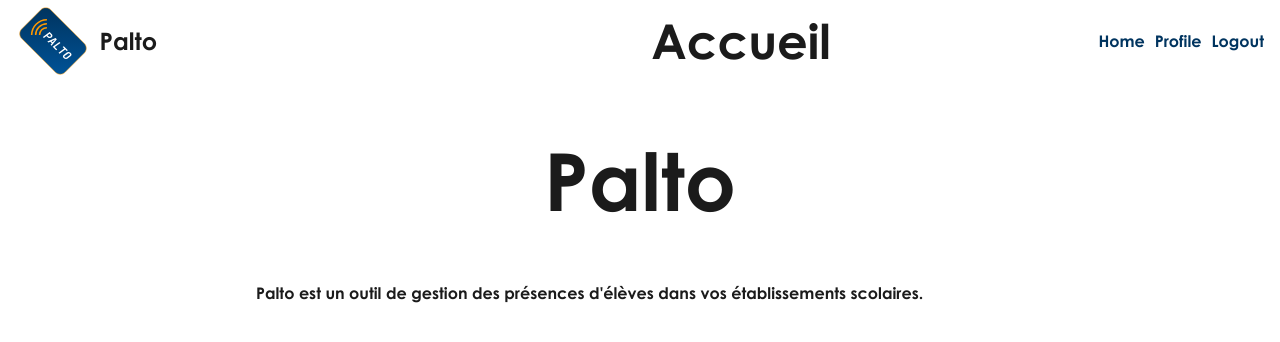
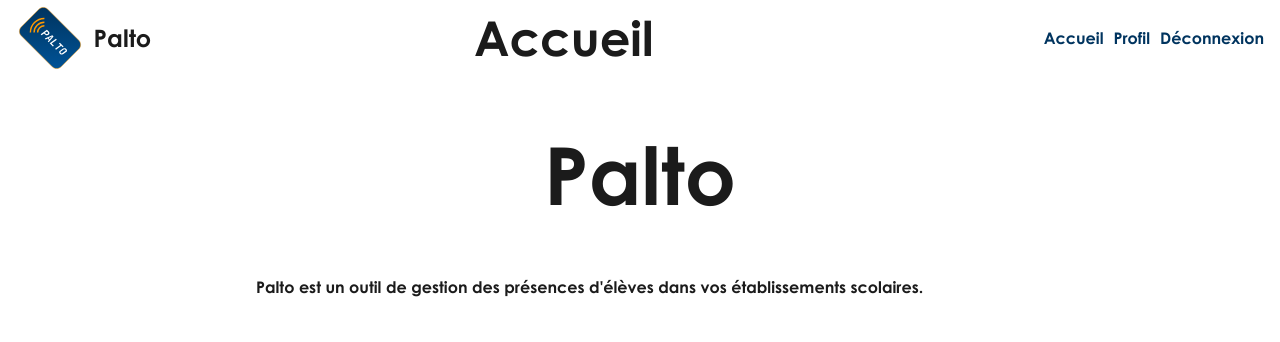
Before and after one commit to Faraphel/Palto-Server, a Django app: page / in a window 1280 px wide. Shown: the top 342 px of the page. Run offline with Django 4.2, Linux system fonts and the light colour scheme; the visitor is signed in with stand-in values (Sample User, id 1).

Commit message:
fixed palto icon being invisible

```diff
--- a/Palto/Palto/static/Palto/css/navigation.css
+++ b/Palto/Palto/static/Palto/css/navigation.css
@@ -15,10 +15,6 @@ nav {
     font-size: 150%;
 }
 
-#navigation-icon {
-    width: 20%;
-}
-
 #navigation-title {
     font-size: 300%;
 }
--- a/Palto/Palto/templates/Palto/base/base-features.html
+++ b/Palto/Palto/templates/Palto/base/base-features.html
@@ -19,12 +19,12 @@
             {% endblock %}
         </div>
         <div id="navigation-buttons">
-            <a href="{% url "Palto:homepage" %}">Home</a>
+            <a href="{% url "Palto:homepage" %}">Accueil</a>
             {% if request.user.is_authenticated %}
-                <a href="{% url "Palto:my_profile" %}">Profile</a>
-                <a href="{% url "Palto:logout" %}">Logout</a>
+                <a href="{% url "Palto:my_profile" %}">Profil</a>
+                <a href="{% url "Palto:logout" %}">Déconnexion</a>
             {% else %}
-                <a href="{% url "Palto:login" %}">Login</a>
+                <a href="{% url "Palto:login" %}">Connexion</a>
             {% endif %}
         </div>
     </nav>
```
